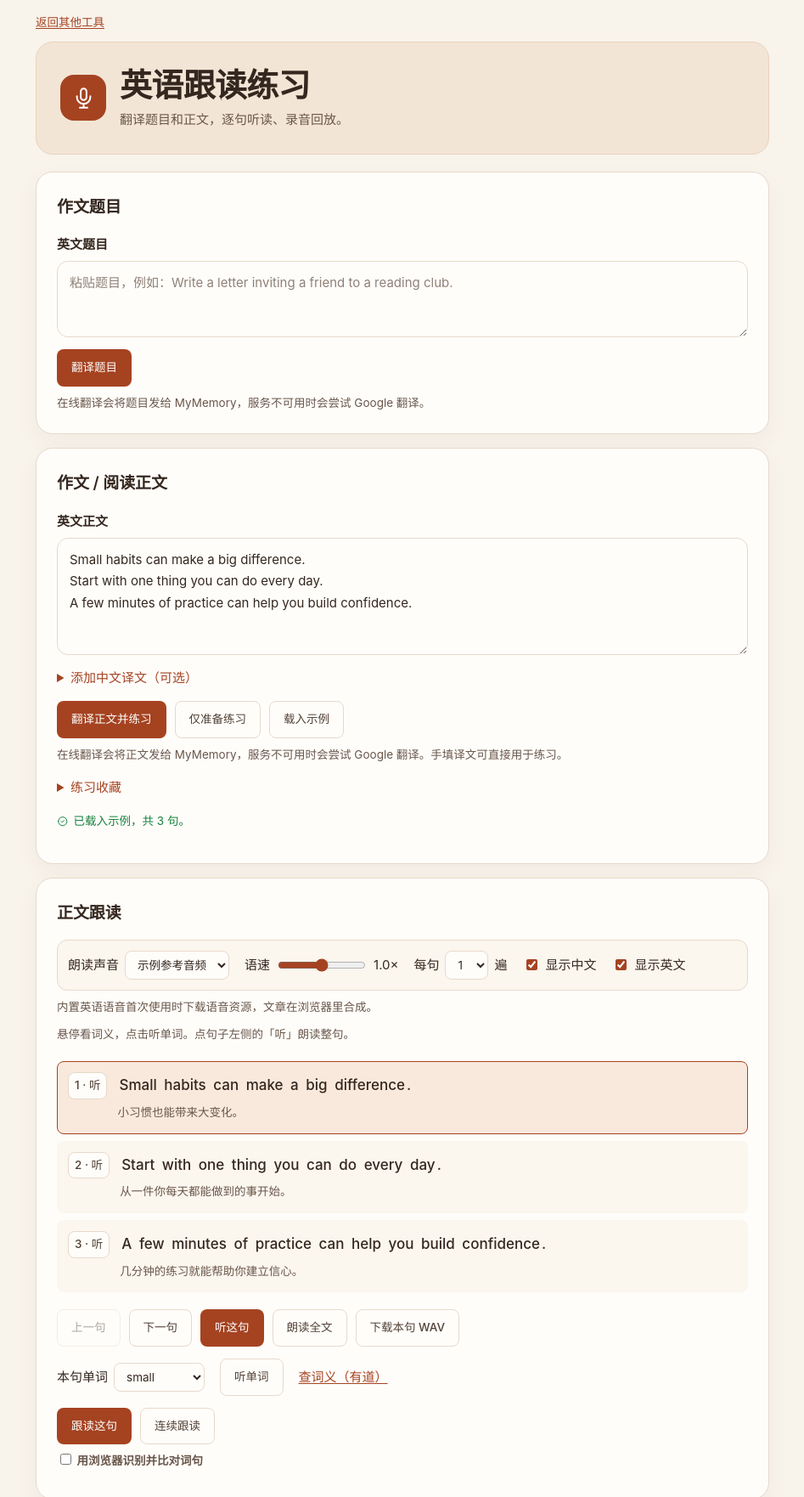
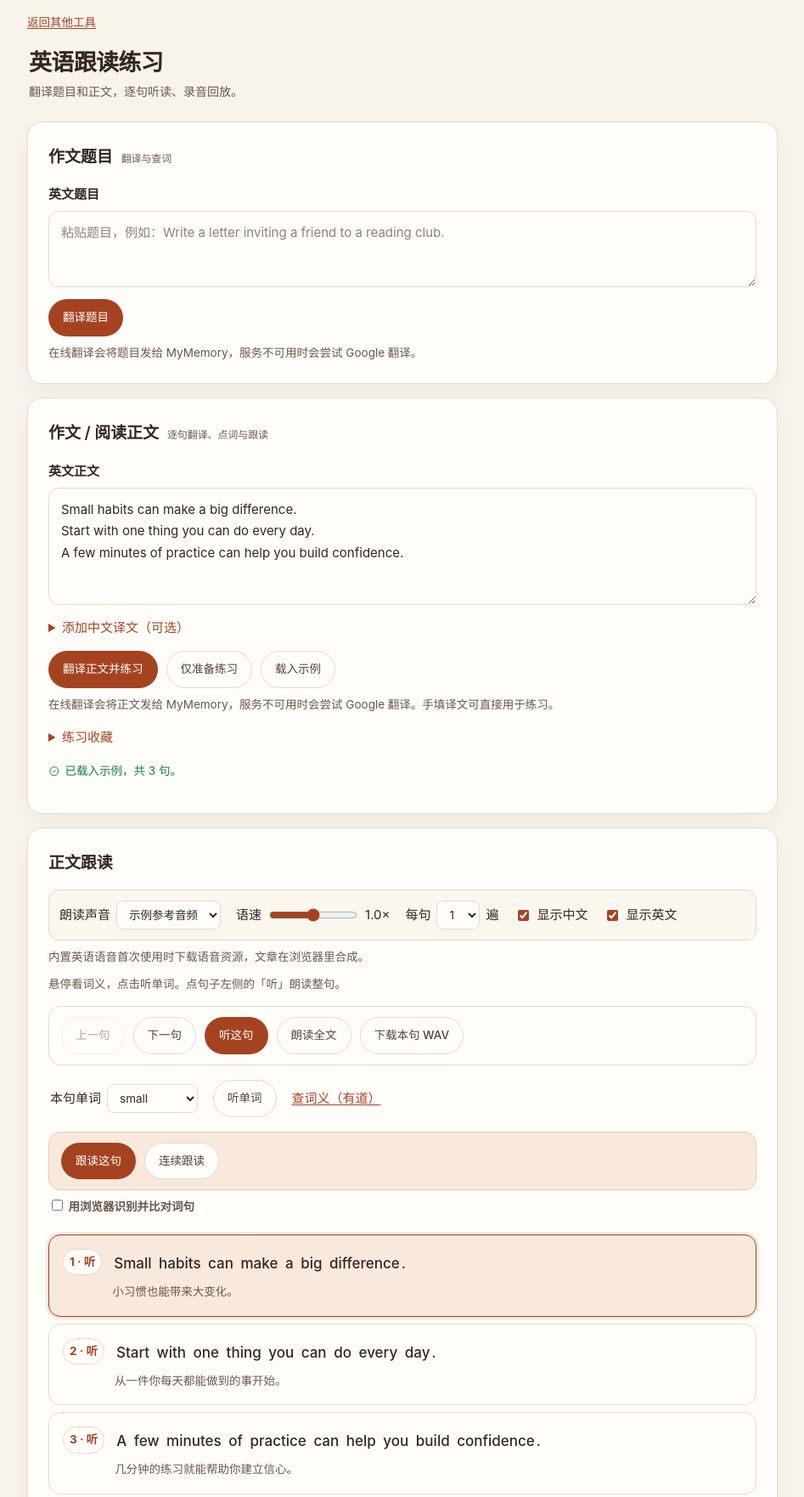
Before and after one commit to plmxs-11/wenhuo, a plain HTML site: page shadowing/index.html in a window 1280 px wide. Shown: the part 80-1842 px from the top of the page at 85% size, without its empty margins (166-1113 px from the left). Drawn offline with Linux system fonts and the light colour scheme.

Commit message:
Refine shadowing practice layout

```diff
--- a/shadowing/index.html
+++ b/shadowing/index.html
@@ -7,7 +7,7 @@
 <meta name="description" content="在线英语跟读练习。粘贴英文，逐句朗读、录音回放，对比自己的跟读。">
 <link rel="canonical" href="https://wenhuo.top/shadowing/">
 <link rel="stylesheet" href="/assets/common.css">
-<link rel="stylesheet" href="/shadowing/practice.css">
+<link rel="stylesheet" href="/shadowing/practice.css?v=polish2">
 <style>
   [hidden]{display:none!important}
   .practice-wrap{max-width:920px}
@@ -49,7 +49,7 @@
   </header>
 
   <section class="card question-card" aria-labelledby="question-title">
-    <h2 id="question-title">作文题目</h2>
+    <h2 id="question-title">作文题目 <small>翻译与查词</small></h2>
     <form id="question-form">
       <label class="practice-label" for="question">英文题目</label>
       <textarea class="ta" id="question" maxlength="4000" placeholder="粘贴题目，例如：Write a letter inviting a friend to a reading club."></textarea>
@@ -61,7 +61,7 @@
   </section>
 
   <section class="card article-card" aria-labelledby="source-title">
-    <h2 id="source-title">作文 / 阅读正文</h2>
+    <h2 id="source-title">作文 / 阅读正文 <small>逐句翻译、点词与跟读</small></h2>
     <form id="source">
       <label class="practice-label" for="english">英文正文</label>
       <textarea class="ta" id="english" maxlength="12000" placeholder="粘贴作文正文、范文或阅读材料"></textarea>
@@ -101,8 +101,7 @@
     </div>
     <p class="practice-note" id="voice-note"></p>
     <p class="practice-note">悬停看词义，点击听单词。点句子左侧的「听」朗读整句。</p>
-    <ol class="sentence-list" id="sentences" aria-label="练习句子"></ol>
-    <div class="row">
+    <div class="row player-actions">
       <button class="btn-s" id="previous">上一句</button>
       <button class="btn-s" id="next">下一句</button>
       <button class="btn-p" id="listen">听这句</button>
@@ -110,12 +109,12 @@
       <button class="btn-s" id="download-reference">下载本句 WAV</button>
       <button class="btn-s" id="stop" hidden>停止</button>
     </div>
-    <div class="row practice-toolbar">
+    <div class="row practice-toolbar word-actions">
       <label>本句单词 <select id="words"></select></label>
       <button class="btn-s" id="listen-word">听单词</button>
       <a id="lookup-word" target="_blank" rel="noopener noreferrer">查词义（有道）</a>
     </div>
-    <div class="row">
+    <div class="row shadow-actions">
       <button class="btn-p" id="record">跟读这句</button>
       <button class="btn-s" id="continuous">连续跟读</button>
       <button class="btn-s" id="finish" hidden>结束录音</button>
@@ -126,6 +125,7 @@
     <audio id="recording" controls hidden></audio>
     <p id="feedback" class="practice-note" aria-live="polite"></p>
     <p id="practice-status" class="status" role="status"></p>
+    <ol class="sentence-list" id="sentences" aria-label="练习句子"></ol>
   </section>
 </main>
 <div id="word-tip" role="tooltip" hidden>
--- a/shadowing/practice.css
+++ b/shadowing/practice.css
@@ -41,6 +41,30 @@
   background:var(--card-2);padding:12px;border:1px solid var(--line);border-radius:12px
 }
 .practice-wrap #materials{max-width:min(65vw,290px)}
+.shadowing-page .practice-wrap{max-width:940px}
+.shadowing-page .practice-wrap>header{
+  display:block;padding:8px 2px 2px;background:none;border:0;overflow:visible
+}
+.shadowing-page .practice-mark{display:none}
+.shadowing-page .practice-wrap h1{font-size:27px;letter-spacing:-.025em}
+.shadowing-page .practice-wrap>header .sub{margin-top:5px;font-size:14px}
+.shadowing-page .practice-wrap>.card{border:1px solid var(--line);border-radius:18px}
+.shadowing-page .practice-wrap>.card h2{display:flex;align-items:baseline;gap:10px}
+.shadowing-page .practice-wrap>.card h2 small{font-size:12px;font-weight:400;color:var(--muted)}
+.shadowing-page .practice-wrap .btn-p,.shadowing-page .practice-wrap .btn-s{border-radius:999px}
+.shadowing-page .practice-wrap textarea{border-radius:12px}
+.practice-wrap .player-actions,.practice-wrap .shadow-actions{
+  padding:12px 14px;border:1px solid var(--line);border-radius:14px;background:var(--card)
+}
+.practice-wrap .shadow-actions{background:var(--brand-soft);border-color:var(--brand-line)}
+.practice-wrap .word-actions{padding:3px 2px}
+.practice-wrap .sentence-list li{
+  background:var(--card);border:1px solid var(--line);border-radius:14px;padding:16px
+}
+.practice-wrap .sentence-list li[data-selected]{border-color:var(--brand);box-shadow:0 0 0 3px var(--brand-soft)}
+.practice-wrap .sentence-read{border-radius:999px;color:var(--brand);font-weight:650}
+.practice-wrap .sentence-en{line-height:1.95}
+.practice-wrap .sentence-zh{line-height:1.75}
 #word-tip{
   position:fixed;z-index:100;max-width:min(325px,calc(100vw - 20px));padding:10px 13px;
   border-radius:11px;background:#352720;color:#fff7ee;box-shadow:0 8px 24px #27160938;
@@ -56,10 +80,10 @@
     --brand:#ffb38c;--brand-d:#ffcca8;--brand-soft:#483026;--on-brand:#2e1b13
   }
   .shadowing-page .nav{background:#2b221ef0}
-  .shadowing-page .practice-wrap>header{background:#392b24;border-color:var(--line)}
+  .shadowing-page .practice-wrap>header{background:none}
 }
 @media(max-width:520px){
-  .shadowing-page .practice-wrap>header{padding:16px;gap:10px}
+  .shadowing-page .practice-wrap>header{padding:4px 2px}
   .practice-mark{width:42px;height:42px;border-radius:12px}
   .practice-mark .i{width:22px;height:22px}
 }
```
